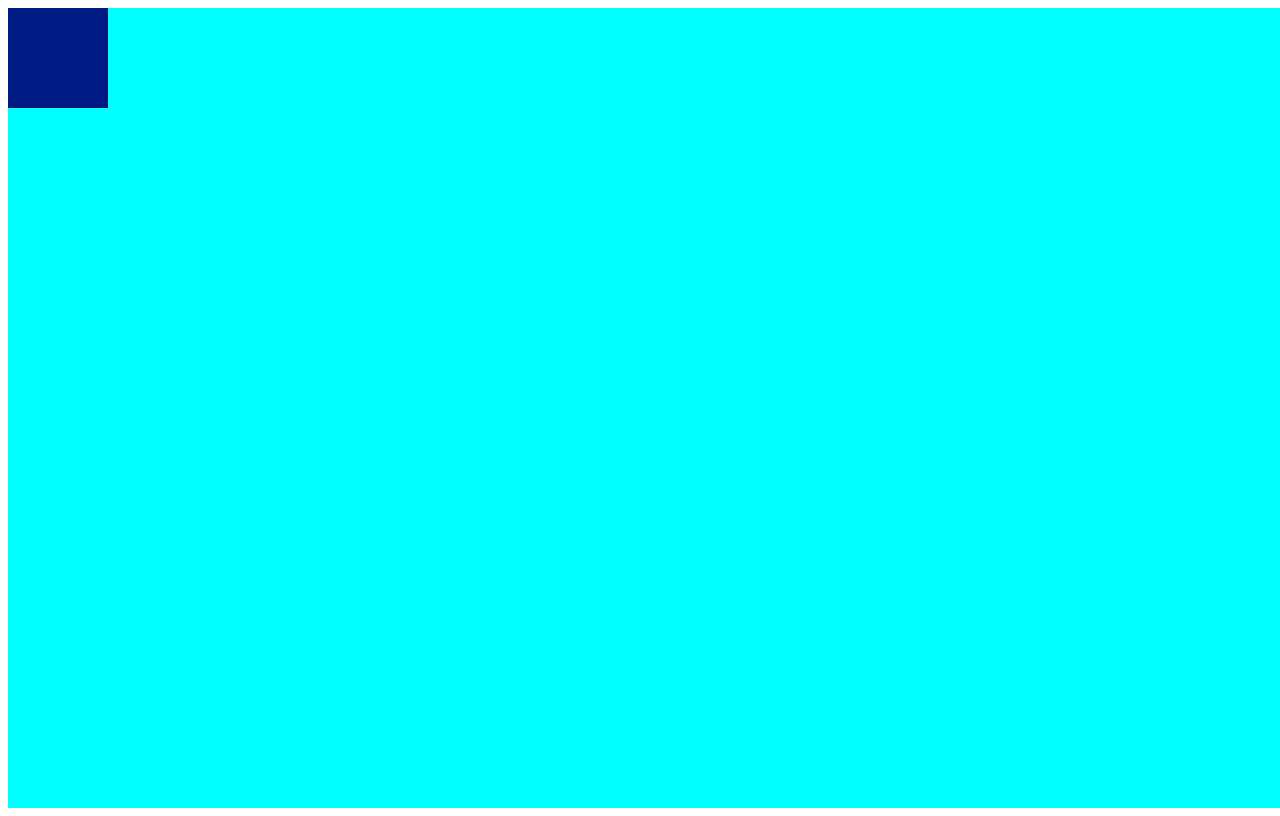
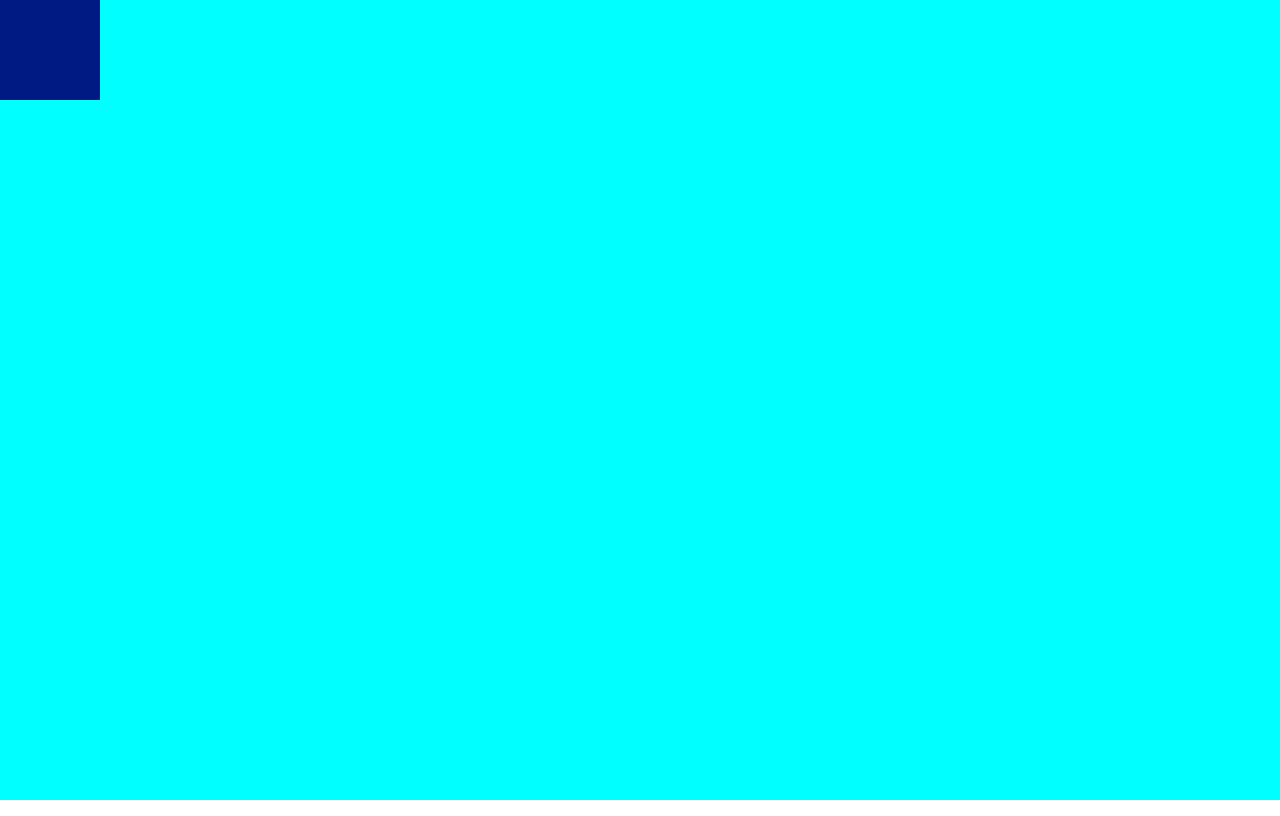
Before and after one commit to SfuProject/platform, a website built with Vite: page index.html in a window 1280 px wide. Built offline with nearby package versions, Linux system fonts and the light colour scheme.

Commit message:
установка normalize.css

```diff
--- a/package.json
+++ b/package.json
@@ -11,5 +11,8 @@
   "devDependencies": {
     "sass": "^1.80.6",
     "vite": "^5.4.10"
+  },
+  "dependencies": {
+    "normalize.css": "^8.0.1"
   }
 }
--- a/src/scss/style.scss
+++ b/src/scss/style.scss
@@ -1,3 +1,4 @@
+@import 'normalize.css';
 @import 'variables.scss';
 
 #app{
```
Also changed, not shown: 1 other file.
